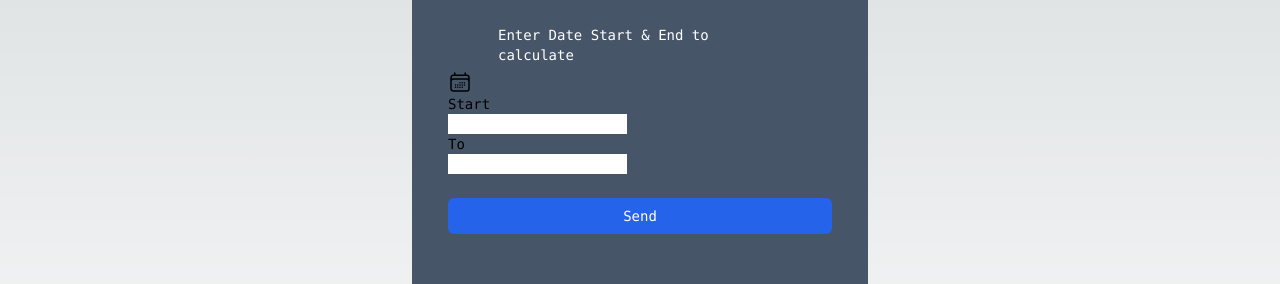
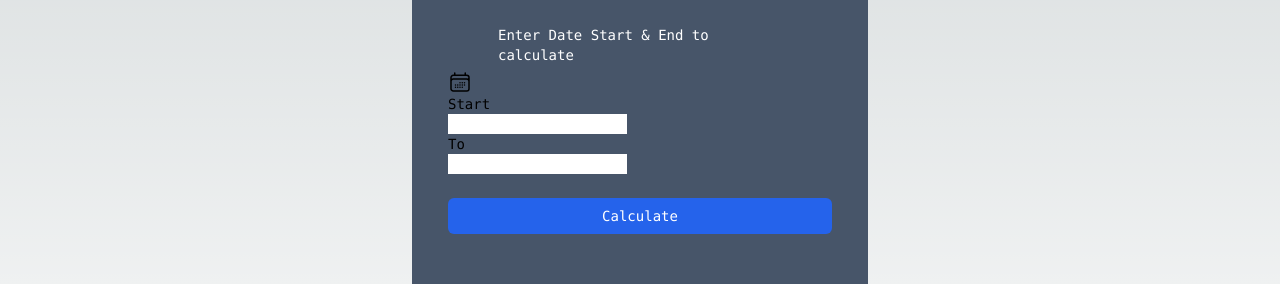
Before and after one commit to n3cr0Tech/wfh_date_calculator, a Next.js app: page / in a window 1280 px wide. Shown: the part 204-488 px from the top of the page. Built offline with nearby package versions, Linux system fonts and the light colour scheme.

Commit message:
Form currently calculates the number of days between the Start and End dates (inclusive) and outputs it

```diff
--- a/src/components/ui/main-form.tsx
+++ b/src/components/ui/main-form.tsx
@@ -1,11 +1,12 @@
 "use client"
+import CalculateTotalDays from "@/utils/dateCalculator";
 import React, { useState } from "react";
 import DatePicker from "react-datepicker";
 import 'react-datepicker/dist/react-datepicker.css';
 
 
 export default function MainForm() {
-  const [date, setDate] = useState(new Date());
+  const [CalculatedOutput, setCalculatedOutput] = useState("");
   const [startDate, setStartDate] = useState<Date | null>(null);
   const [endDate, setEndDate] = useState<Date | null>(null);
 
@@ -13,13 +14,28 @@ export default function MainForm() {
     const [startDate, endDate] = range;
     setStartDate(startDate);
     setEndDate(endDate);
+    setCalculatedOutput("foo");
+
   };
 
-  function debugStartDate(date: Date | null){
-    setStartDate(date);
-    console.log("Start Date:");
-    console.log(date);
+  const handleSubmit = (event: any) =>{
+    event.preventDefault();
+    const tmpFormData = {
+      startDateTotal: event.target.startDateTotal.value,
+      endDateTotal: event.target.endDateTotal.value
+    }
+
+    let dateDiff = CalculateTotalDays(tmpFormData.startDateTotal, tmpFormData.endDateTotal);
+    let output = `There's ${dateDiff} day(s) between the start and end date (inclusive)`
+    setCalculatedOutput(output);
+
   }
+
+  // function debugStartDate(date: Date | null){
+  //   setStartDate(date);
+  //   console.log("Start Date:");
+  //   console.log(date);
+  // }
 
   return (
     <div className="max-w-6xl mx-auto px-4 sm:px-6">
@@ -28,20 +44,22 @@ export default function MainForm() {
           <div style={{padding:"5px 50px"}}>
               <h1 className="h1" style={{color: "white"}}>Enter Date Start & End to calculate</h1>
           </div>
-            <form>
+            <form onSubmit={handleSubmit}>
               <svg xmlns="http://www.w3.org/2000/svg" fill="none" viewBox="0 0 24 24" strokeWidth={1.5} stroke="currentColor" className="w-6 h-6">
                 <path strokeLinecap="round" strokeLinejoin="round" d="M6.75 3v2.25M17.25 3v2.25M3 18.75V7.5a2.25 2.25 0 012.25-2.25h13.5A2.25 2.25 0 0121 7.5v11.25m-18 0A2.25 2.25 0 005.25 21h13.5A2.25 2.25 0 0021 18.75m-18 0v-7.5A2.25 2.25 0 015.25 9h13.5A2.25 2.25 0 0121 11.25v7.5m-9-6h.008v.008H12v-.008zM12 15h.008v.008H12V15zm0 2.25h.008v.008H12v-.008zM9.75 15h.008v.008H9.75V15zm0 2.25h.008v.008H9.75v-.008zM7.5 15h.008v.008H7.5V15zm0 2.25h.008v.008H7.5v-.008zm6.75-4.5h.008v.008h-.008v-.008zm0 2.25h.008v.008h-.008V15zm0 2.25h.008v.008h-.008v-.008zm2.25-4.5h.008v.008H16.5v-.008zm0 2.25h.008v.008H16.5V15z" />
               </svg>
               <h3> Start </h3>
               <DatePicker
+                id="startDateTotal"
                 className="text-black"
                 selectsStart
                 selected={startDate}
-                onChange={date => debugStartDate(date)}
+                onChange={date => setStartDate(date)}
                 startDate={startDate}
               />
               <h3> To </h3>
               <DatePicker
+                id="endDateTotal"
                 className="text-black"
                 selectsEnd
                 selected={endDate}
@@ -52,9 +70,10 @@ export default function MainForm() {
               />
               <div className="flex flex-wrap -mx-3 mt-6">
                 <div className="w-full px-3">
-                <button type="submit" className="btn rounded-md text-white bg-blue-600 hover:bg-blue-700 w-full py-2 px-4">Send</button>
+                <button type="submit" className="btn rounded-md text-white bg-blue-600 hover:bg-blue-700 w-full py-2 px-4">Calculate</button>
                 </div>
               </div>
+              <h2>{CalculatedOutput}</h2>
             </form>
           </div>
         </div>
--- /dev/null
+++ b/src/utils/dateCalculator.tsx
@@ -0,0 +1,7 @@
+export default function CalculateTotalDays(startDate: Date, endDate: Date): number{
+    let a = new Date(startDate);
+    let b = new Date(endDate);
+    let dateDiff = b.getDate() - a.getDate();
+
+    return dateDiff;
+}
```
